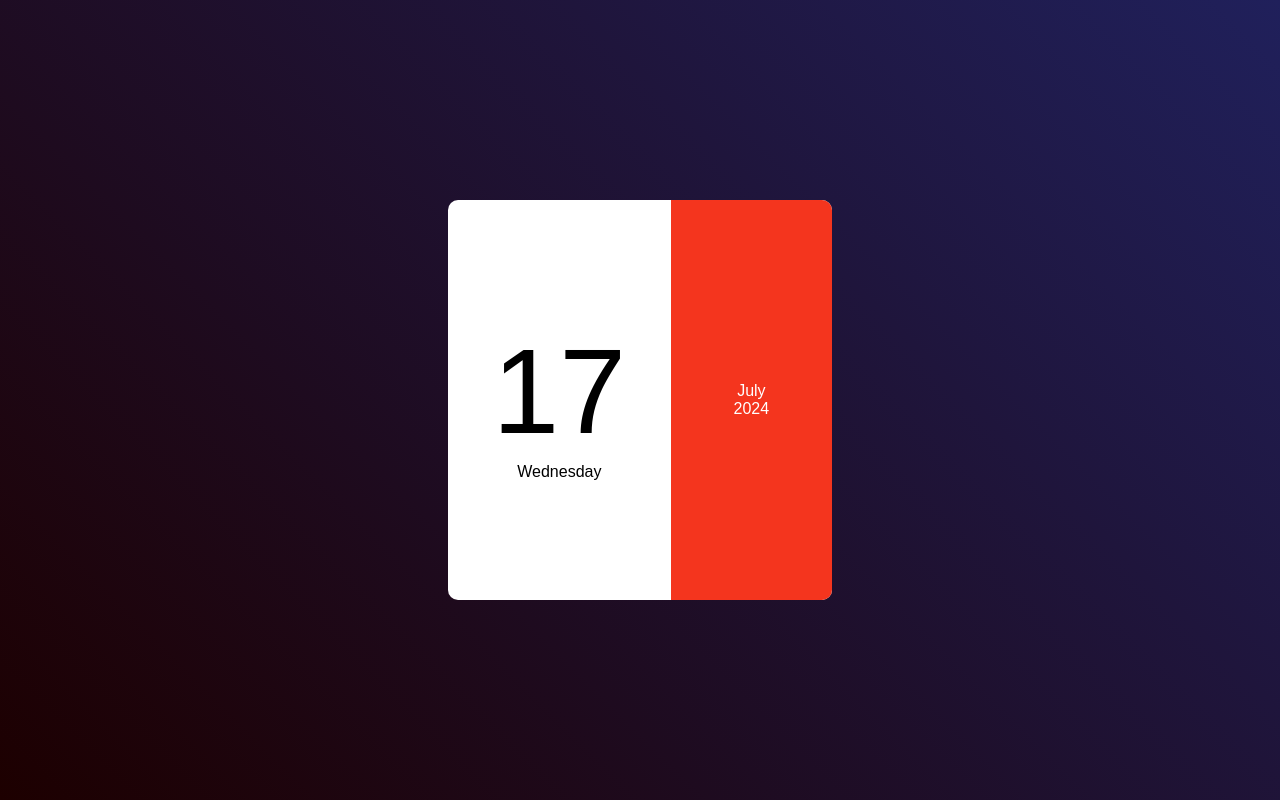
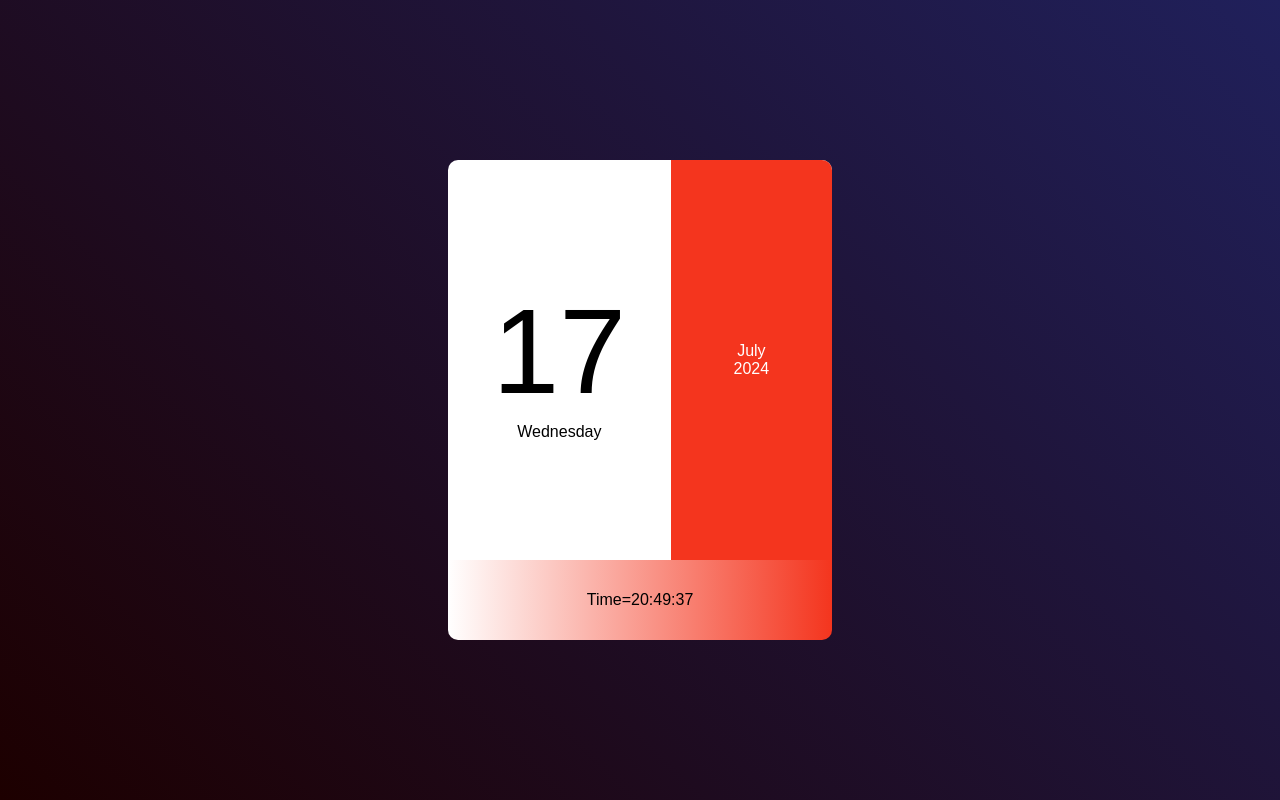
Before and after one commit to amantvn1234/30-day-JS-Challenge, a plain HTML site: page Day 3/Project 3/index.html in a window 1280 px wide. Drawn offline with Linux system fonts and the light colour scheme.

Commit message:
Added time

```diff
--- a/Day 3/Project 3/index.html
+++ b/Day 3/Project 3/index.html
@@ -20,19 +20,27 @@
             </div>
 
         </div>
-        <!-- <div class="bottom">
-            <p style="color:red">10:30</p>
-        </div> -->
+        <div class="bottom">
+            <p>Time=</p>
+            <p id="time" >2025</p>
+        </div>
     </div>
 
     <script>
      var days = ["Sunday", "Monday", "Tuesday", "Wednesday", "Thursday", "Friday", "Saturday"];
      var monthShort = ['Jan', 'Feb', 'Mar', 'Apr', 'May', 'June', 'July', 'Aug', 'Sept', 'Oct', 'Nov', 'Dec'];
      let current_date=new Date();
+     function time(){
+        const now=new Date();
+        const timestring=now.getHours()+':'+now.getMinutes()+':'+now.getSeconds();
+        document.getElementById("time").innerHTML=timestring;
+     }
+     setInterval(time,1000);
      document.getElementById('date').innerHTML=(current_date.getDate()<10?"0":"")+current_date.getDate();
      document.getElementById('day').innerHTML=days[current_date.getDay()];
      document.getElementById('month').innerHTML=monthShort[current_date.getMonth()];
      document.getElementById('year').innerHTML=current_date.getFullYear();
+    //  document.getElementsByClassName('bottom').innerHTML='a';
     </script>
 </body>
 </html>
--- a/Day 3/Project 3/style.css
+++ b/Day 3/Project 3/style.css
@@ -7,7 +7,7 @@
 
 .hero{
     width: 100%;
-    min-height: 100vh;
+    height: 100vh;
     background: linear-gradient(45deg,#1d0000,#20205b);
     display: flex;
     align-items: center;
@@ -20,25 +20,28 @@
     height: 50vh;
     background: #fff;
     display: flex;
-    border-radius: 10px;
+    border-radius: 10px 10px 0 0;
     align-items: center;
     justify-content: center;
 }
 
 .left, .right{
-    /* width: 50%; */
+    width: 50%;
     height: 100%;
     display: flex;
     flex-direction: column;
     align-items: center;
     justify-content: center;
-    /* border-radius: 10px; */
 }
 
 .bottom{
+    width: 30vw;
+    height: 10vh;
+    background: linear-gradient(90deg,#fff,#f4351e);
     display: flex;
-    height: 20%;
-    width: 100%;
+    align-items: center;
+    justify-content: center;
+    border-radius: 0 0 10px 10px;
 }
 
 .right{
@@ -46,8 +49,6 @@
     background:#f4351e ;
     color: #fff;
     border-top-right-radius: 10px;
-    border-bottom-right-radius: 10px;
-
 }
 
 .left{
```
